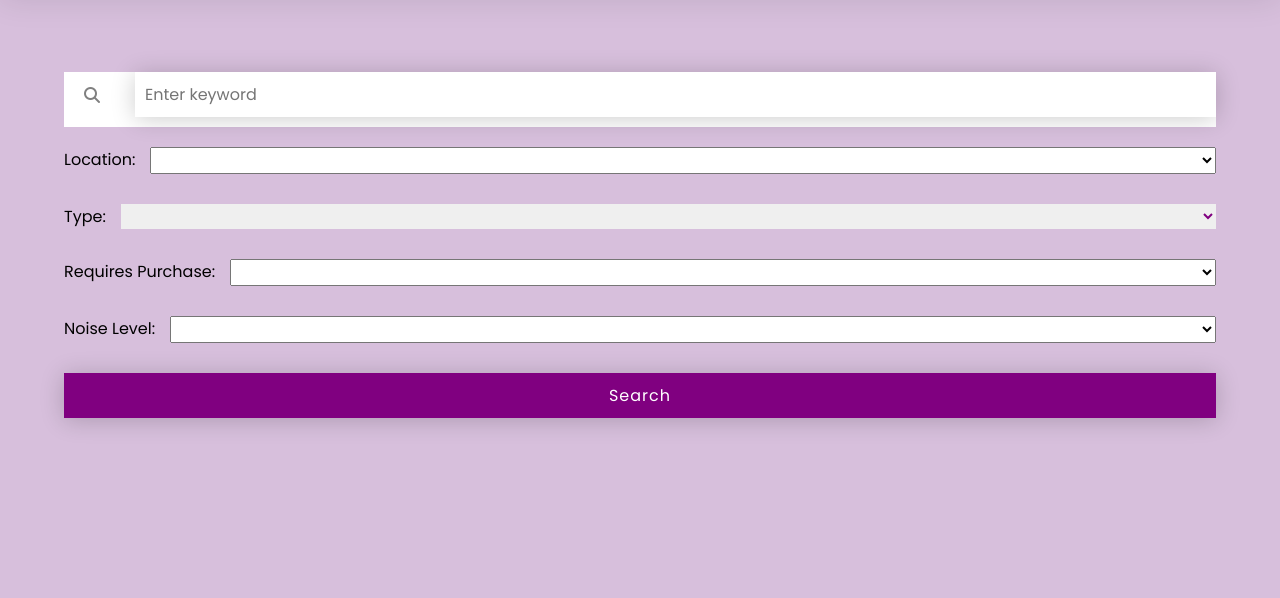
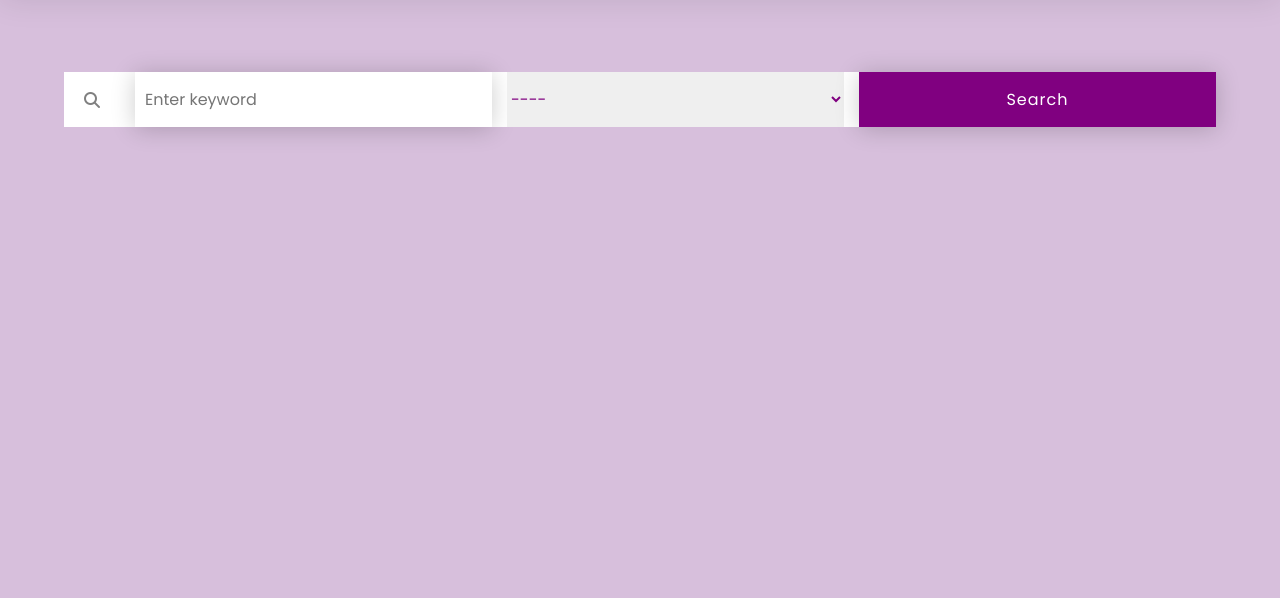
Before and after one commit to software-students-fall2022/web-app-exercise-team-2-1, a Flask app: page /search in a window 1280 px wide. Shown: the part 56-654 px from the top of the page. Run offline with Flask 2, Linux system fonts and the light colour scheme; the visitor is signed in with stand-in values (Sample User, id 1); parts of the project's set-up code (start-up, migrations or seed data) failed here and were passed over; some libraries are stand-ins or nearby versions.

Commit message:
fixed search

```diff
--- a/app.py
+++ b/app.py
@@ -124,7 +124,7 @@ def authenticate():
 
 @app.route('/home')
 def home():
-    docs = db.spots.find({}).sort("created_at", -1)
+    docs = db.spots.find().sort("created_at", -1)
     current_user = flask_login.current_user
     if current_user.data["is_moderator"]:
         return render_template('moderator_home.html', docs = docs)
@@ -421,45 +421,46 @@ def search():
 @flask_login.login_required
 def search_spots():
     name = request.form['fspotname']
-    location = request.form['flocation']
+    # location = request.form['flocation']
     type = request.form['ftype']
-    purchase_info = False
-    if request.form['fpurchase'] == 'Yes':
-        purchase_info = True
-    noise_level = request.form['fnoise']
+    # purchase_info = False
+    # if request.form['fpurchase'] == 'Yes':
+    #     purchase_info = True
+    # noise_level = request.form['fnoise']
 
-    # if type == "---" and name != "":
-    #     docs = db.spots.find({"name": name}).sort("created_at", -1)
-    # else:
-    #     if type != "---" and name == "":
-    #         docs = db.spots.find({"type": type}).sort("created_at", -1)
-    #     elif type != "---" and name != "":
-    #         docs = db.spots.find({"name": name, "type": type}).sort("created_at", -1)
-    #     else:
-    #         docs = db.spots.find()
+    if type == "---" and name != "":
+        docs = db.spots.find({"name": name}).sort("created_at", -1)
+    else:
+        if type != "---" and name == "":
+            docs = db.spots.find({"type": type}).sort("created_at", -1)
+        elif type != "---" and name != "":
+            docs = db.spots.find({"name": name, "type": type}).sort("created_at", -1)
+        else:
+            docs = db.spots.find()
 
-    query = dict()
+    # query = dict()
 
-    if name != "":
-        query["name"] = name
+    # # if name != "":
+    # query["name"] = name
 
-    if location != "":
-        query["location"] = location
+    # if location != "":
+    #     query["location"] = location
 
-    if type != "":
-        query["type"] = type
+    # if type != "":
+    #     query["type"] = type
 
-    if purchase_info != "":
-        query["purchase_info"] = purchase_info
+    # if purchase_info != "":
+    #     query["purchase_info"] = purchase_info
 
-    if noise_level != "":
-        query["noise_level"] = noise_level
+    # if noise_level != "":
+    #     query["noise_level"] = noise_level
 
-    docs = db.spots.find(query).sort("created_at", -1)
-    print(query)
+    # docs = db.spots.find({"name": name}).sort("created_at", -1)
+    # print(query)
+    # print(list(docs))
 
 
-    return render_template("home.html", docs = docs) # pass the list of search results as an argument to the home page for displaying
+    return render_template('home.html', docs=docs) # pass the list of search results as an argument to the home page for displaying
 
 
 # route to handle the submission of the login form
--- a/templates/search_page.html
+++ b/templates/search_page.html
@@ -14,24 +14,24 @@
       <form method="POST" action="{{ url_for('search')}}">
         <i class="fa-solid fa-magnifying-glass"></i>
         <input type="text" id = "fspotname" name = "fspotname" placeholder="Enter keyword">
-        <div class="break"></div>
+        <!-- <div class="break"></div>
         Location:
         <select name="flocation" id="flocation" value="">
           <option value=""></option>
           <option value="On campus">On Campus</option>
           <option value="Off campus">Off Campus</option>
         </select>
-        <div class="break"></div>
-        Type:
+        <div class="break"></div> -->
+        <!-- Type: -->
         <select name="ftype" id="ftype" value="">
-          <option value=""></option>
+          <option value="---">----</option>
           <option value="Academic building">Academic Building</option>
           <option value="Cafe/Restaurant">Cafe/Restaurant</option>
           <option value="Library">Library</option>
           <option value="Non-restaurant store">Non-Restaurant Store</option>
           <option value="Miscellaneous">Miscellaneous</option>
         </select>
-        <div class="break"></div>
+        <!-- <div class="break"></div>
         Requires Purchase:
         <select name="fpurchase" id="fpurchase" value="">
           <option value=""></option>
@@ -47,7 +47,7 @@
           <option value="Conversational">Conversational</option>
           <option value="Loud">Loud</option>
         </select>
-        <div class="break"></div>
+        <div class="break"></div> -->
         <button type="submit">Search</button>
       </form>
     </div>
```
